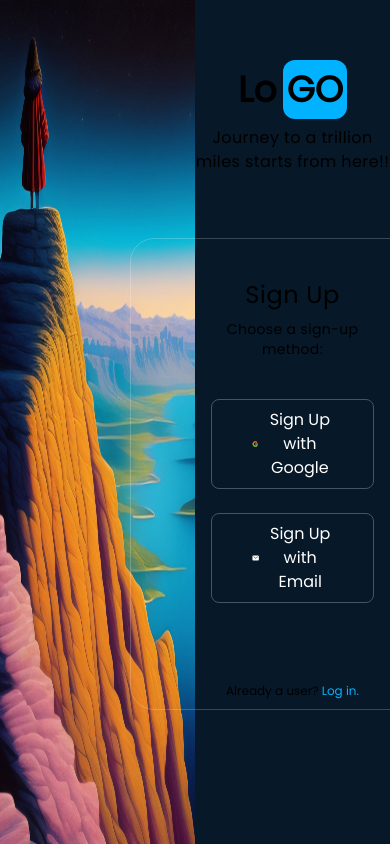
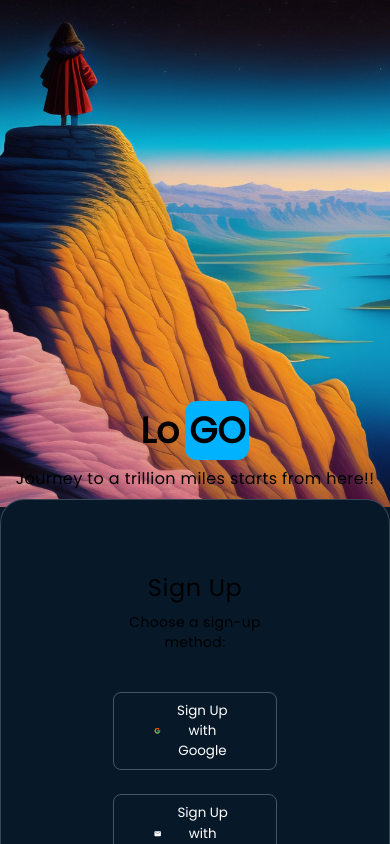
Before and after one commit to sammedsagare/assignment_fullstack_sammedsagare, a Next.js app: page / in a window 390 px wide. Shown: the top 844 px of the page. Built offline with nearby package versions, Linux system fonts and the light colour scheme.

Commit message:
sign up mobile view

```diff
--- a/app/sections/SignUp.jsx
+++ b/app/sections/SignUp.jsx
@@ -8,13 +8,17 @@ const poppins = Poppins({ subsets: ["latin"], weight: "400" });
 export default function SignUp() {
   return (
     <div className={poppins.className}>
-      <div className="flex overflow-hidden">
-        <div className="w-1/2">
-          <img src="/img1.jpg" alt="Image" className="w-full h-screen" />
+      <div className="flex flex-col md:flex-row overflow-hidden">
+        <div className="md:w-1/2 h-full">
+          <img
+            src="/img1.jpg"
+            alt="Image"
+            className="w-full h-1/2 md:h-screen"
+          />
         </div>
-        <div className="w-1/2 bg-[#071829] flex flex-col justify-center items-center">
+        <div className="md:w-1/2 bg-[#071829] flex flex-col justify-center items-center">
           <div className="flex flex-col items-center">
-            <div className="-mt-16">
+            <div className="-mt-24 md:-mt-16">
               <h1 className="text-4xl font-bold text-center">
                 Lo<span className="bg-[#00B2FF] rounded-xl p-1 ml-1.5">GO</span>
               </h1>
@@ -23,18 +27,18 @@ export default function SignUp() {
               </h1>
             </div>
           </div>
-          <div className="flex justify-center items-center mt-16">
-            <div className="text-center border border-[#FFFFFF33] rounded-3xl p-20">
+          <div className="flex justify-center items-center mt-6 md:mt-16">
+            <div className="text-center bg-[#071829] border border-[#FFFFFF33] rounded-3xl -mt-8 md:-mt-0 p-28 md:p-20">
               <h2 className="text-2xl tracking-wide -mt-10">Sign Up</h2>
               <p className="mt-2 text-sm tracking-wide">
                 Choose a sign-up method:
               </p>
               <div className="mt-10 gap-6 flex flex-col">
-                <button className="bg-transparent border border-[#425568] px-10 py-2 text-white rounded-lg flex items-center">
+                <button className="bg-transparent border border-[#425568] px-10 py-2 text-white text-[13.42px] md:text-base rounded-lg flex items-center">
                   <FcGoogle className="mr-2" />
                   Sign Up with Google
                 </button>
-                <button className="bg-transparent border border-[#425568] px-10 py-2 text-white rounded-lg flex items-center">
+                <button className="bg-transparent border border-[#425568] px-10 py-2 text-white text-[13.42px] md:text-base rounded-lg flex items-center">
                   <IoMail className="mr-2" />
                   Sign Up with Email
                 </button>
```
